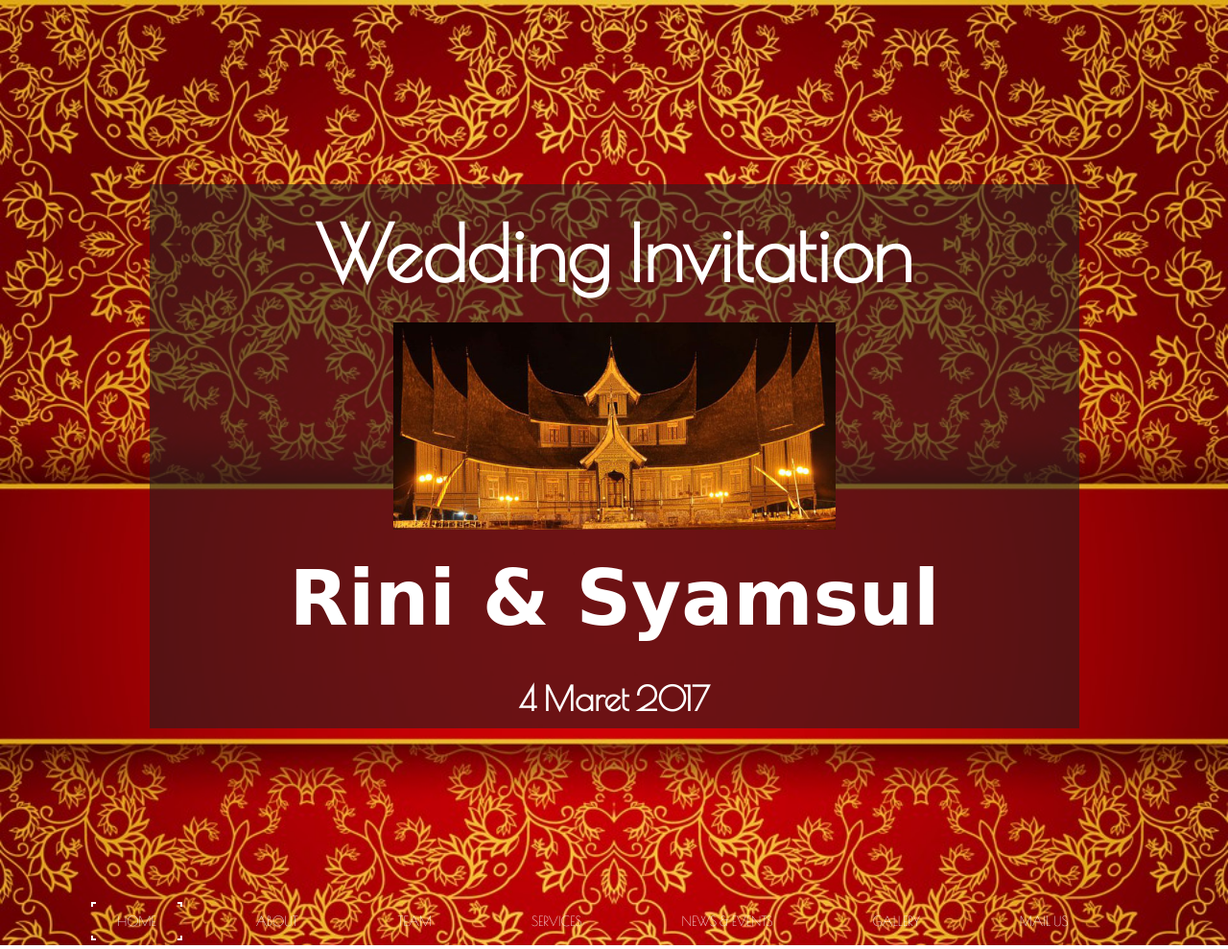
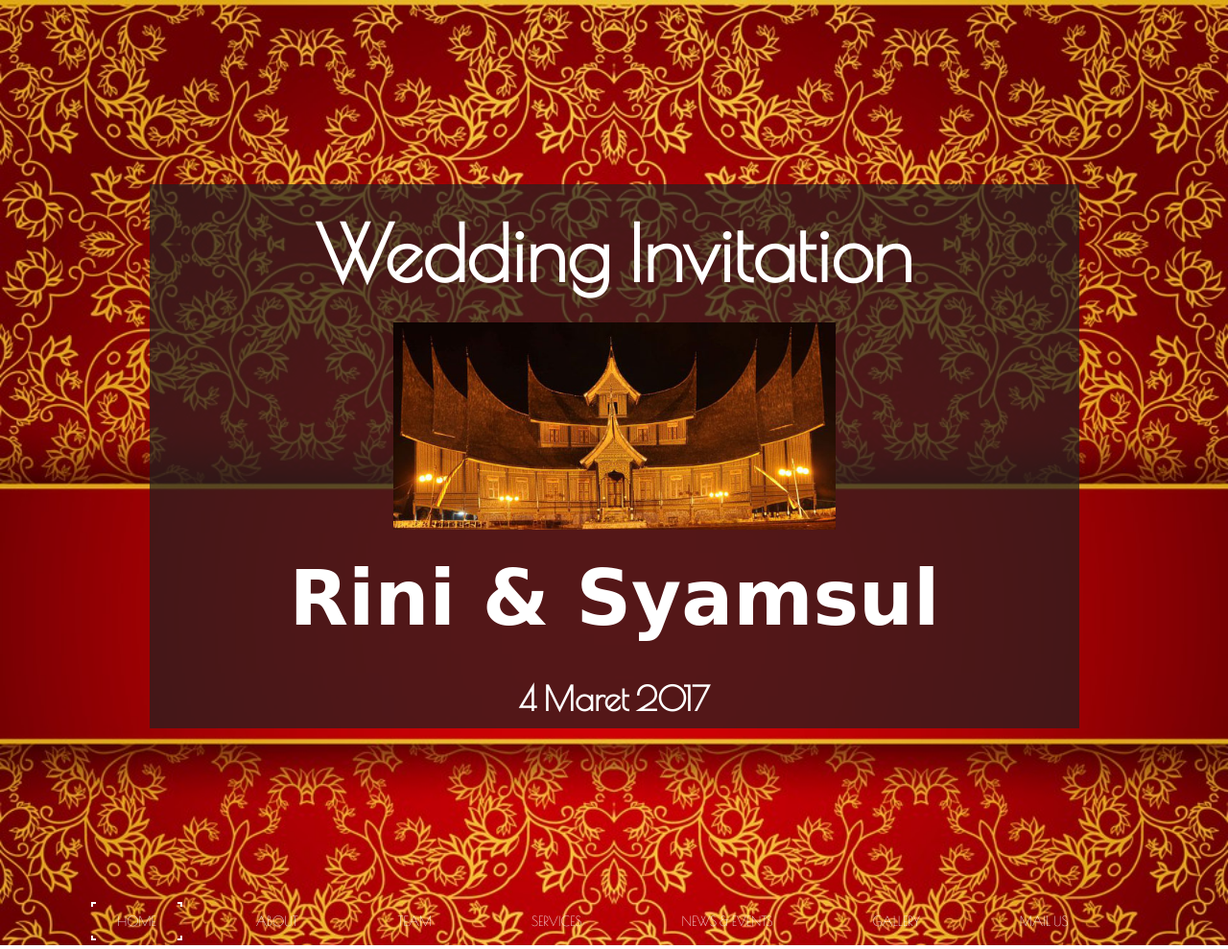
Before and after one commit to riniwindy/rini-syamsul.xyz, a PHP site: page / in a window 1280 px wide. Shown: the top 989 px of the page at 96% size. Run offline with PHP 8.4, Linux system fonts and the light colour scheme; some web fonts are replaced.

Commit message:
Update style.css

```diff
--- a/css/style.css
+++ b/css/style.css
@@ -182,7 +182,7 @@ ul.social-icons li .icon-button .icon-g-plus:hover{
     line-height: 1.8em;
     font-weight: 900;
     padding: .3em;
-    background: rgba(33, 33, 33, 0.57);
+    background: rgba(33, 33, 33, 0.71);
 }
 .navbar-default {
     background: none;
```
